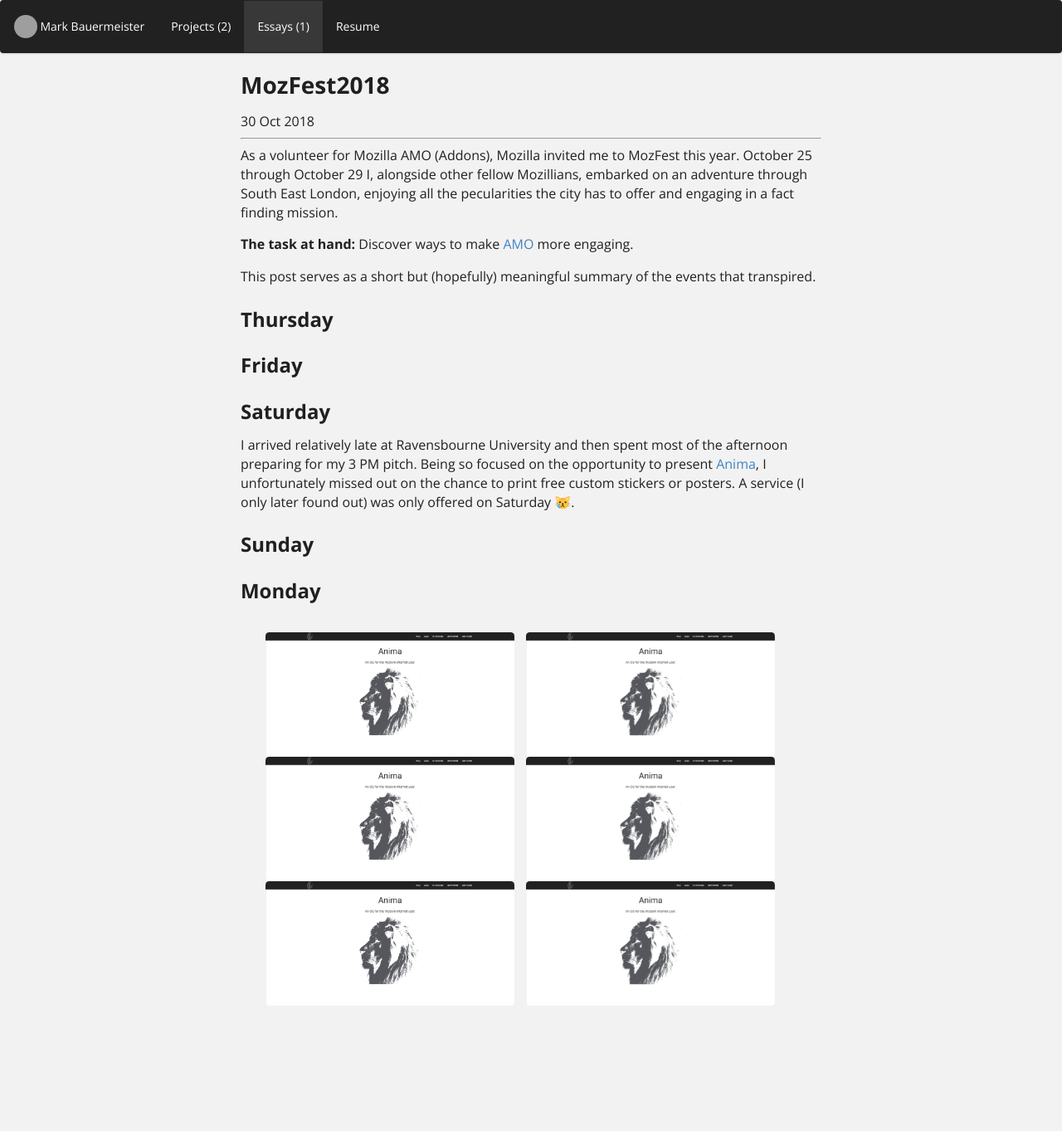
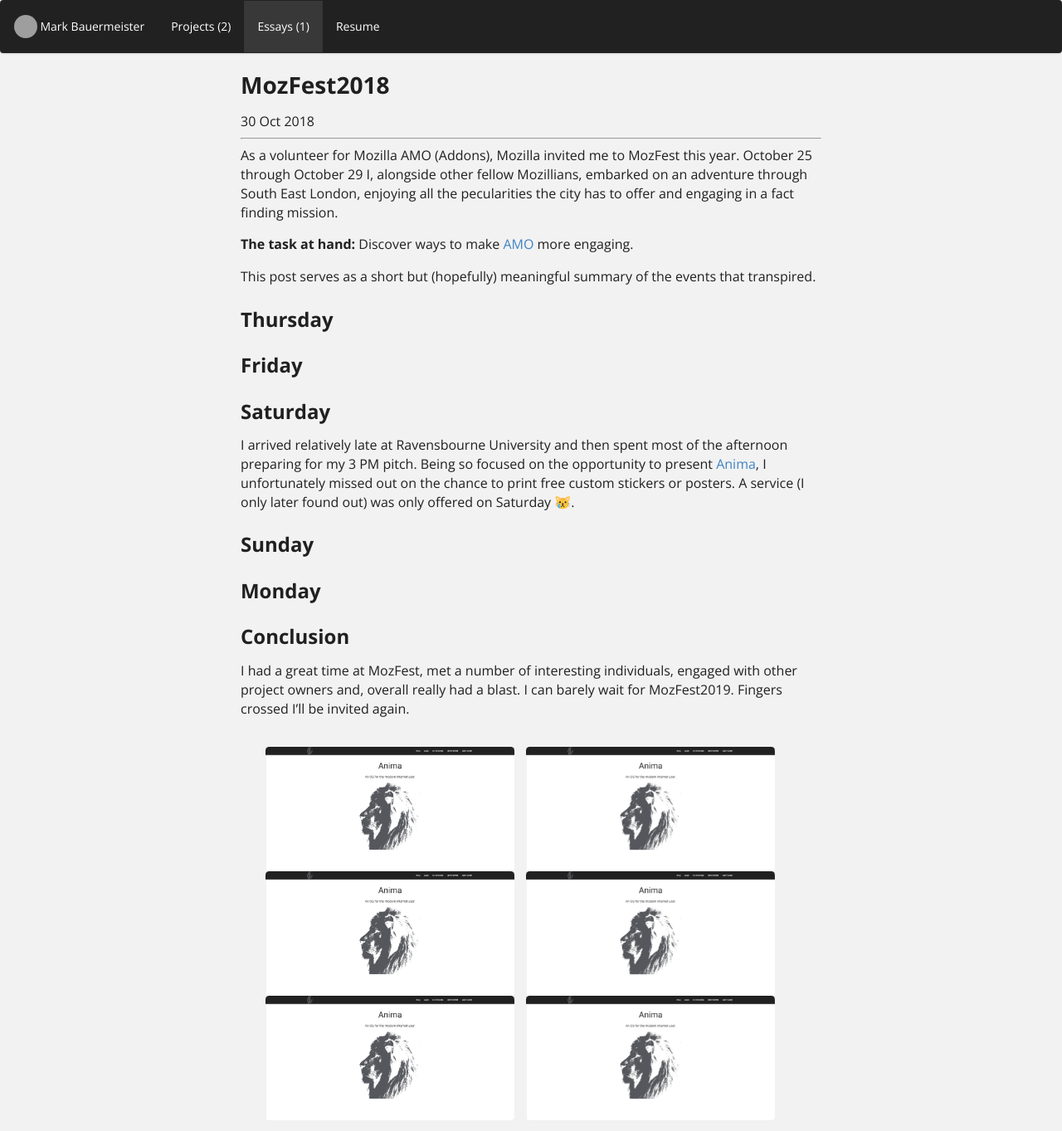
Before and after one commit to Happy-Ferret/Happy-Ferret.github.io, a Jekyll site: the page built from essays/Mozfest2018.md, in a window 1280 px wide. Shown: the whole page at 83% size. Built offline with Jekyll 4.4.1, drawn with Linux system fonts in a browser that asks for light colours; nearby versions of some CDN libraries; a script that is not in the unit is left out; before the commit the page ends 1225 px from its top, so only the background shows below that; grey boxes are pictures that could not be loaded.

Commit message:
Update Mozfest2018.md

```diff
--- a/essays/Mozfest2018.md
+++ b/essays/Mozfest2018.md
@@ -47,3 +47,7 @@
 ## Sunday
 
 ## Monday
+
+## Conclusion
+
+I had a great time at MozFest, met a number of interesting individuals, engaged with other project owners and, overall really had a blast. I can barely wait for MozFest2019. Fingers crossed I'll be invited again.
```
